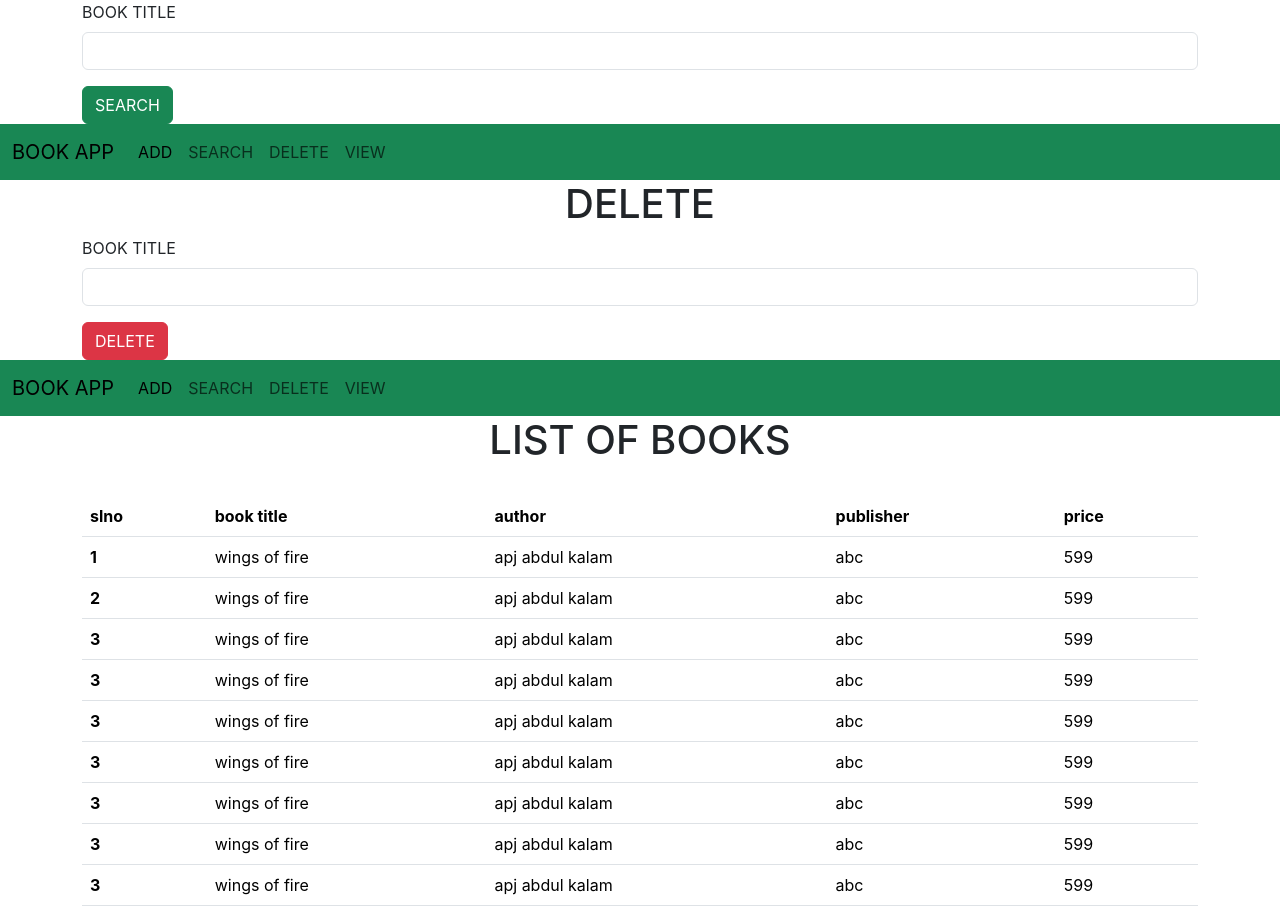
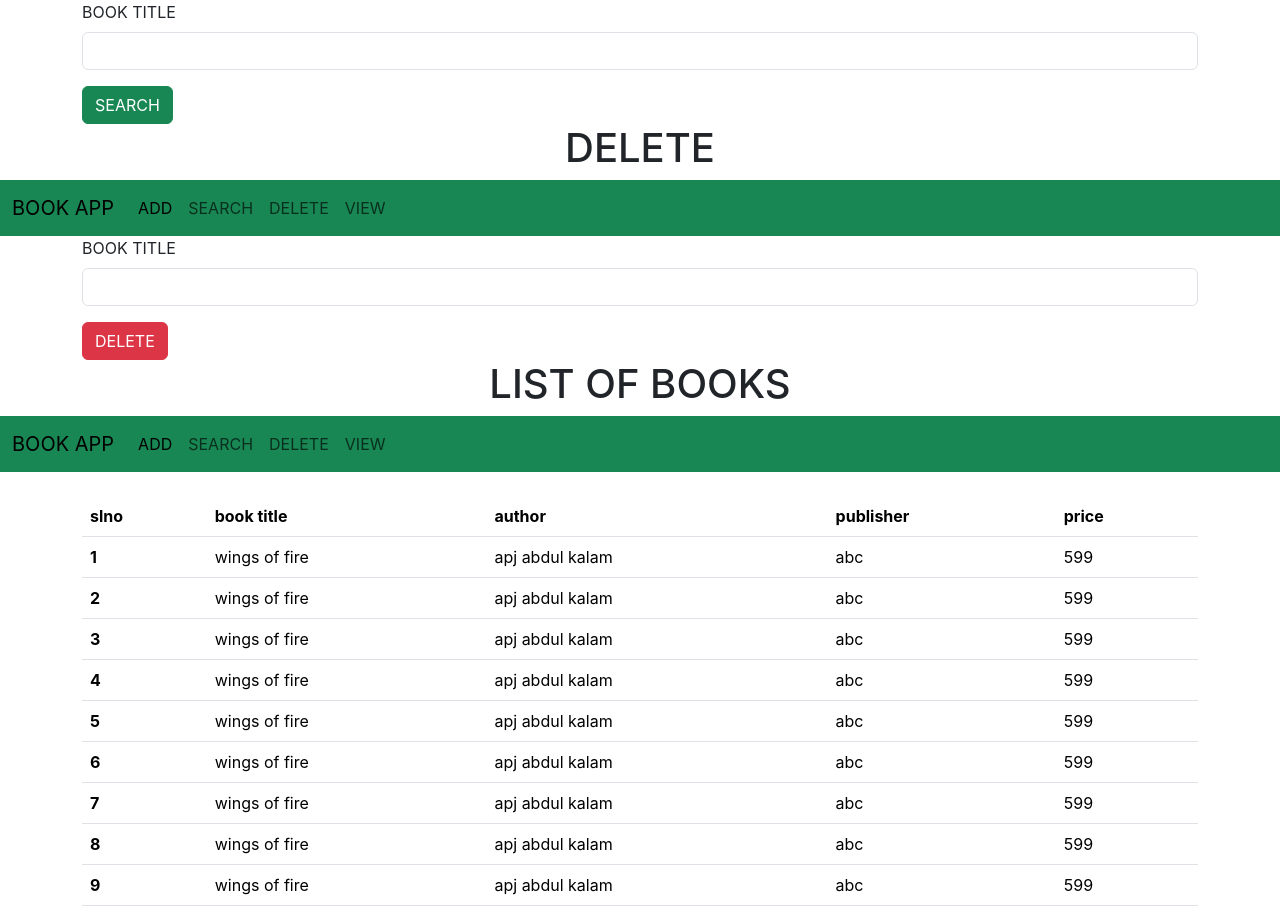
Before and after one commit to sreepriya73/library-app-react, a React (Create React App) app: page / in a window 1280 px wide. Shown: the part 740-1662 px from the top of the page. Built offline with nearby package versions, Linux system fonts and the light colour scheme.

Commit message:
modified completed

```diff
--- a/src/component/AddBook.jsx
+++ b/src/component/AddBook.jsx
@@ -4,8 +4,9 @@ import NavBar from './NavBar'
 const AddBook = () => {
   return (
     <div>
+        <h1><center>ADD BOOK</center></h1>
         <NavBar/>
-        <h1><center>ADD BOOK</center></h1>
+
         <br />
         <div className="container">
             <div className="row">
--- a/src/component/DeleteBook.jsx
+++ b/src/component/DeleteBook.jsx
@@ -4,8 +4,9 @@ import NavBar from './NavBar'
 const DeleteBook = () => {
   return (
     <div>
+        <h1><center>DELETE</center></h1>
         <NavBar/>
-        <h1><center>DELETE</center></h1>
+
         <div className="container">
             <div className="row g-3">
                 <div className="col col-12 col-sm-12 col-md-12 col-lg-12 col-xl-12 col-xxl-12">
--- a/src/component/SearchBook.jsx
+++ b/src/component/SearchBook.jsx
@@ -4,8 +4,9 @@ import NavBar from './NavBar'
 const SearchBook = () => {
   return (
     <div>
+        <h1><center>SERACH BOOK</center></h1>
         <NavBar/>
-        <h1><center>SERACH BOOK</center></h1>
+
         <div className="container">
             <div className="row g-3">
                 <div className="col col-12 col-sm-12 col-md-12 col-lg-12 col-xl-12 col-xxl-12">
--- a/src/component/ViewBook.jsx
+++ b/src/component/ViewBook.jsx
@@ -4,8 +4,9 @@ import NavBar from './NavBar'
 const ViewBook = () => {
   return (
     <div>
+        <h1><center>LIST OF BOOKS</center></h1>
         <NavBar/>
-        <h1><center>LIST OF BOOKS</center></h1>
+
         <br />
         <div className="container">
             <div className="row">
@@ -43,42 +44,42 @@ const ViewBook = () => {
       <td>599</td>
     </tr>
     <tr>
-      <th scope="row">3</th>
+      <th scope="row">4</th>
       <td>wings of fire</td>
       <td>apj abdul kalam</td>
       <td>abc</td>
       <td>599</td>
     </tr>
     <tr>
-      <th scope="row">3</th>
+      <th scope="row">5</th>
       <td>wings of fire</td>
       <td>apj abdul kalam</td>
       <td>abc</td>
       <td>599</td>
     </tr>
     <tr>
-      <th scope="row">3</th>
+      <th scope="row">6</th>
       <td>wings of fire</td>
       <td>apj abdul kalam</td>
       <td>abc</td>
       <td>599</td>
     </tr>
     <tr>
-      <th scope="row">3</th>
+      <th scope="row">7</th>
       <td>wings of fire</td>
       <td>apj abdul kalam</td>
       <td>abc</td>
       <td>599</td>
     </tr>
     <tr>
-      <th scope="row">3</th>
+      <th scope="row">8</th>
       <td>wings of fire</td>
       <td>apj abdul kalam</td>
       <td>abc</td>
       <td>599</td>
     </tr>
     <tr>
-      <th scope="row">3</th>
+      <th scope="row">9</th>
       <td>wings of fire</td>
       <td>apj abdul kalam</td>
       <td>abc</td>
```
